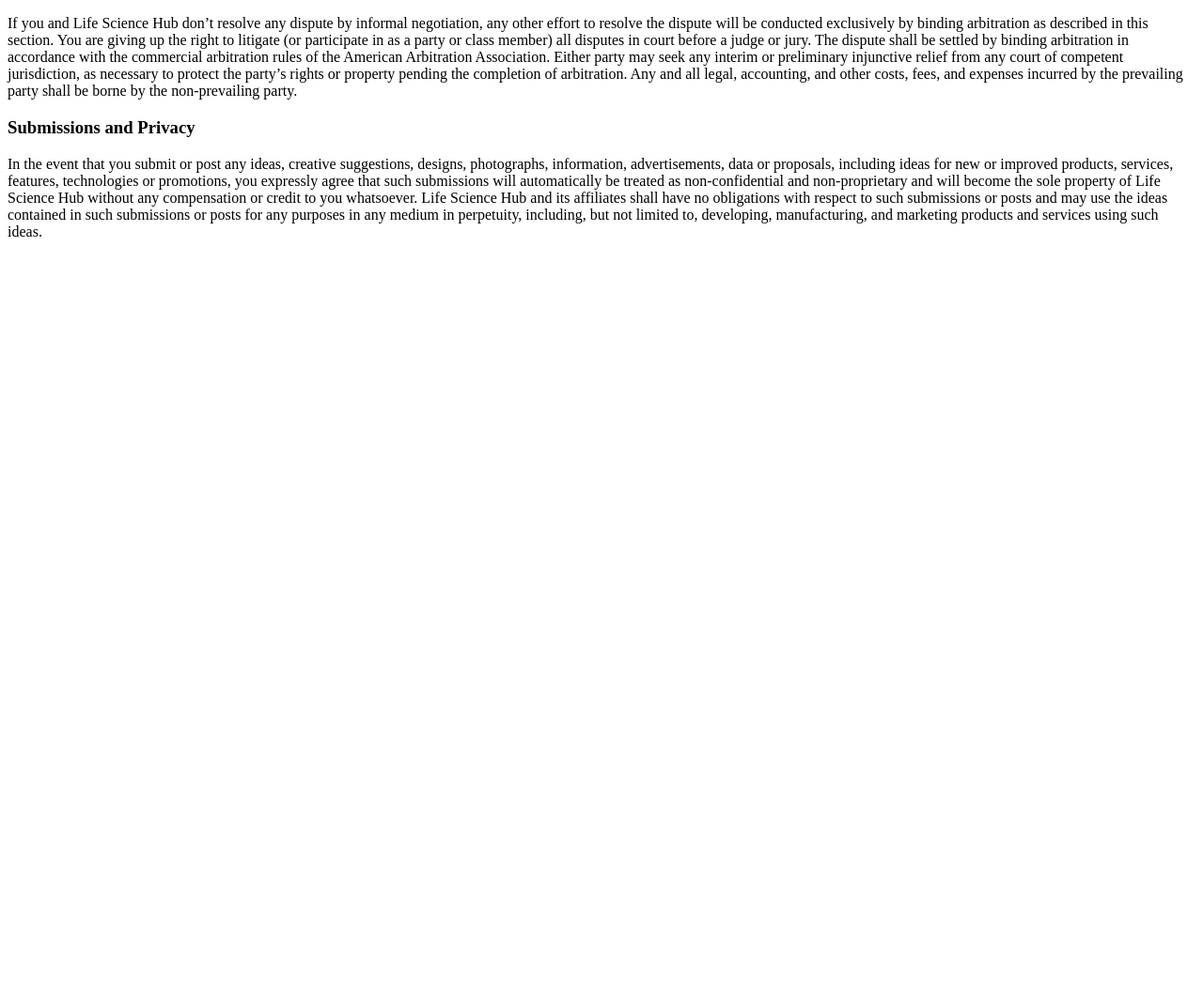
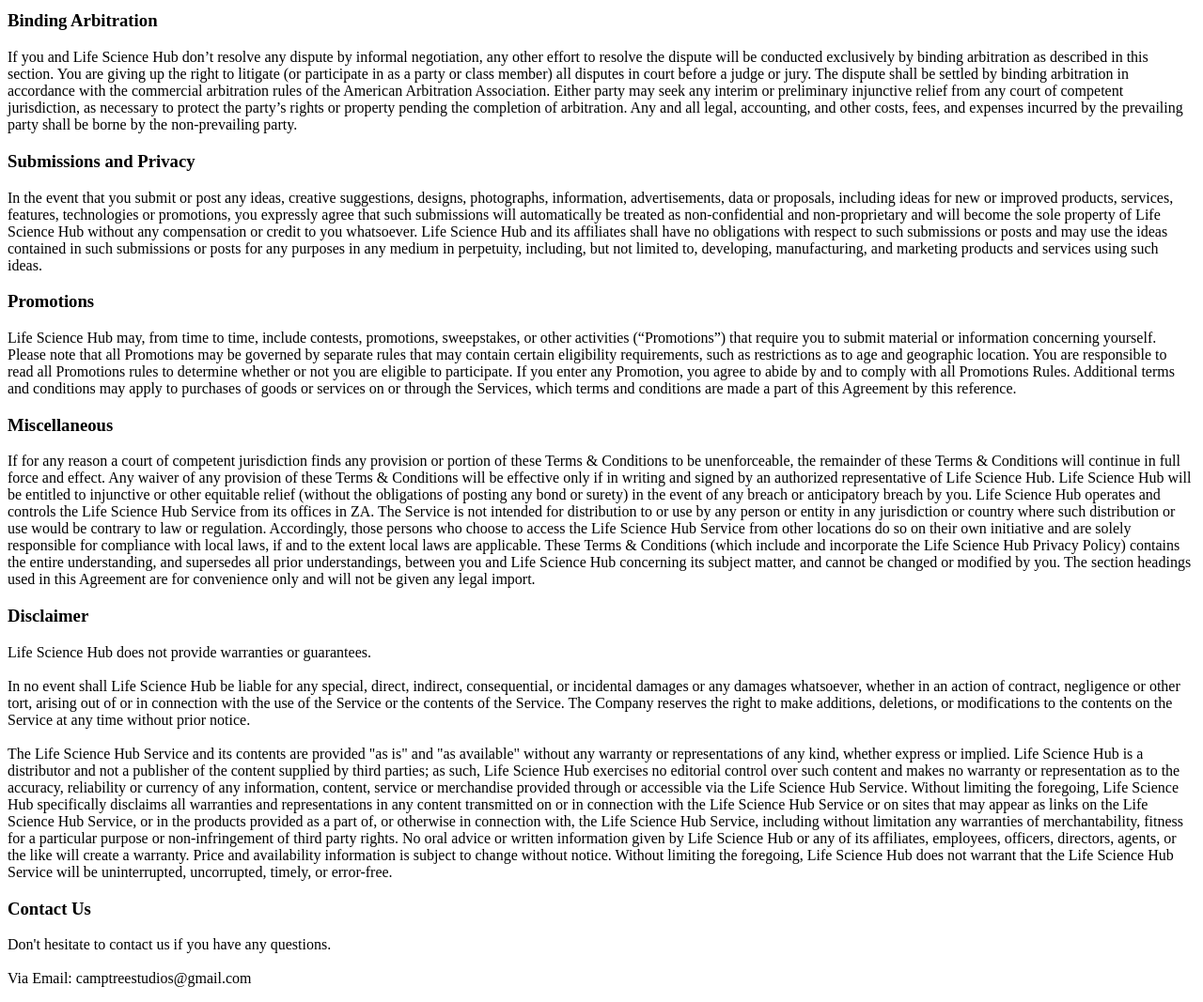
Before and after one commit to LuTheCoder/luthecoder.github.io, a plain HTML site: page index.html in a window 1280 px wide. Shown: the part 3616-4683 px from the top of the page at 94% size. Before the commit the page ends 3890 px from the top, so only its background shows below. Drawn offline with Linux system fonts and the light colour scheme.

Commit message:
Update index.html

```diff
--- a/index.html
+++ b/index.html
@@ -19,7 +19,7 @@
 You are agreeing to be bound by these Terms & Conditions. If you do not agree to these Terms & Conditions, please do not use the Life Science Hub Service. In these Terms & Conditions, "you" refers both to you as an individual and to the entity you represent. If you violate any of these Terms & Conditions, we reserve the right to cancel your account or block access to your account without notice.</p>
 
 <h3>Definitions and key terms</h3>
-<p>To help explain things as clearly as possible in this Terms & Conditions, every time any of these terms are referenced, are strictly defined as:<br>
+<p>To help explain things as clearly as possible in this Terms & Conditions, every time any of these terms are referenced, are strictly defined as:<br><br>
 
 &bull; Cookie: small amount of data generated by a website and saved by your web browser. It is used to identify your browser, provide analytics, remember information about you such as your language preference or login information. <br>
 &bull; Company: when this terms mention “Company, “we,” “us,” or “our,” it refers to Life Science Hub that is responsible for your information under this Terms & Conditions.<br>
@@ -38,7 +38,7 @@
 &bull; Remove, alter or obscure any proprietary notice (including any notice of copyright or trademark) of Life Science Hub or its affiliates, partners, suppliers or the licensors of the app.</p>
 
 <h3>Return and Refund Policy</h3>
-<p>We appreciate the fact that you like to buy the stuff we build. We also want to make sure you have a rewarding experience while you’re exploring, evaluating, and purchasing our products.
+<p>We appreciate the fact that you like to buy the stuff we build. We also want to make sure you have a rewarding experience while you’re exploring, evaluating, and purchasing our products.<br><br>
 
 As with any shopping experience, there are terms and conditions that apply to transactions at Life Science Hub. We’ll be as brief as our attorneys will allow. The main thing to remember is that by placing an order or making a purchase at Life Science Hub, you agree to the terms along with Policy.
 
@@ -144,7 +144,25 @@
   <h3>Submissions and Privacy</h3>
   <p>In the event that you submit or post any ideas, creative suggestions, designs, photographs, information, advertisements, data or proposals, including ideas for new or improved products, services, features, technologies or promotions, you expressly agree that such submissions will automatically be treated as non-confidential and non-proprietary and will become the sole property of Life Science Hub without any compensation or credit to you whatsoever. Life Science Hub and its affiliates shall have no obligations with respect to such submissions or posts and may use the ideas contained in such submissions or posts for any purposes in any medium in perpetuity, including, but not limited to, developing, manufacturing, and marketing products and services using such ideas.</p>
 
-  <h3></h3>
-  <p></p>
+  <h3>Promotions</h3>
+  <p>Life Science Hub may, from time to time, include contests, promotions, sweepstakes, or other activities (“Promotions”) that require you to submit material or information concerning yourself. Please note that all Promotions may be governed by separate rules that may contain certain eligibility requirements, such as restrictions as to age and geographic location. You are responsible to read all Promotions rules to determine whether or not you are eligible to participate. If you enter any Promotion, you agree to abide by and to comply with all Promotions Rules.
+
+Additional terms and conditions may apply to purchases of goods or services on or through the Services, which terms and conditions are made a part of this Agreement by this reference.</p>
+
+  <h3>Miscellaneous</h3>
+  <p>If for any reason a court of competent jurisdiction finds any provision or portion of these Terms & Conditions to be unenforceable, the remainder of these Terms & Conditions will continue in full force and effect. Any waiver of any provision of these Terms & Conditions will be effective only if in writing and signed by an authorized representative of Life Science Hub. Life Science Hub will be entitled to injunctive or other equitable relief (without the obligations of posting any bond or surety) in the event of any breach or anticipatory breach by you. Life Science Hub operates and controls the Life Science Hub Service from its offices in ZA. The Service is not intended for distribution to or use by any person or entity in any jurisdiction or country where such distribution or use would be contrary to law or regulation. Accordingly, those persons who choose to access the Life Science Hub Service from other locations do so on their own initiative and are solely responsible for compliance with local laws, if and to the extent local laws are applicable. These Terms & Conditions (which include and incorporate the Life Science Hub Privacy Policy) contains the entire understanding, and supersedes all prior understandings, between you and Life Science Hub concerning its subject matter, and cannot be changed or modified by you. The section headings used in this Agreement are for convenience only and will not be given any legal import.</p>
+
+  <h3>Disclaimer</h3>
+  <p>Life Science Hub does not provide warranties or guarantees.<br><br>
+
+In no event shall Life Science Hub be liable for any special, direct, indirect, consequential, or incidental damages or any damages whatsoever, whether in an action of contract, negligence or other tort, arising out of or in connection with the use of the Service or the contents of the Service. The Company reserves the right to make additions, deletions, or modifications to the contents on the Service at any time without prior notice.<br><br>
+
+The Life Science Hub Service and its contents are provided "as is" and "as available" without any warranty or representations of any kind, whether express or implied. Life Science Hub is a distributor and not a publisher of the content supplied by third parties; as such, Life Science Hub exercises no editorial control over such content and makes no warranty or representation as to the accuracy, reliability or currency of any information, content, service or merchandise provided through or accessible via the Life Science Hub Service. Without limiting the foregoing, Life Science Hub specifically disclaims all warranties and representations in any content transmitted on or in connection with the Life Science Hub Service or on sites that may appear as links on the Life Science Hub Service, or in the products provided as a part of, or otherwise in connection with, the Life Science Hub Service, including without limitation any warranties of merchantability, fitness for a particular purpose or non-infringement of third party rights. No oral advice or written information given by Life Science Hub or any of its affiliates, employees, officers, directors, agents, or the like will create a warranty. Price and availability information is subject to change without notice. Without limiting the foregoing, Life Science Hub does not warrant that the Life Science Hub Service will be uninterrupted, uncorrupted, timely, or error-free.</p>
+
+   <h3>Contact Us</h3>
+  <p>Don't hesitate to contact us if you have any questions.<br><br>
+
+Via Email: camptreestudios@gmail.com</p>
+
 </body>
 </html>
```
